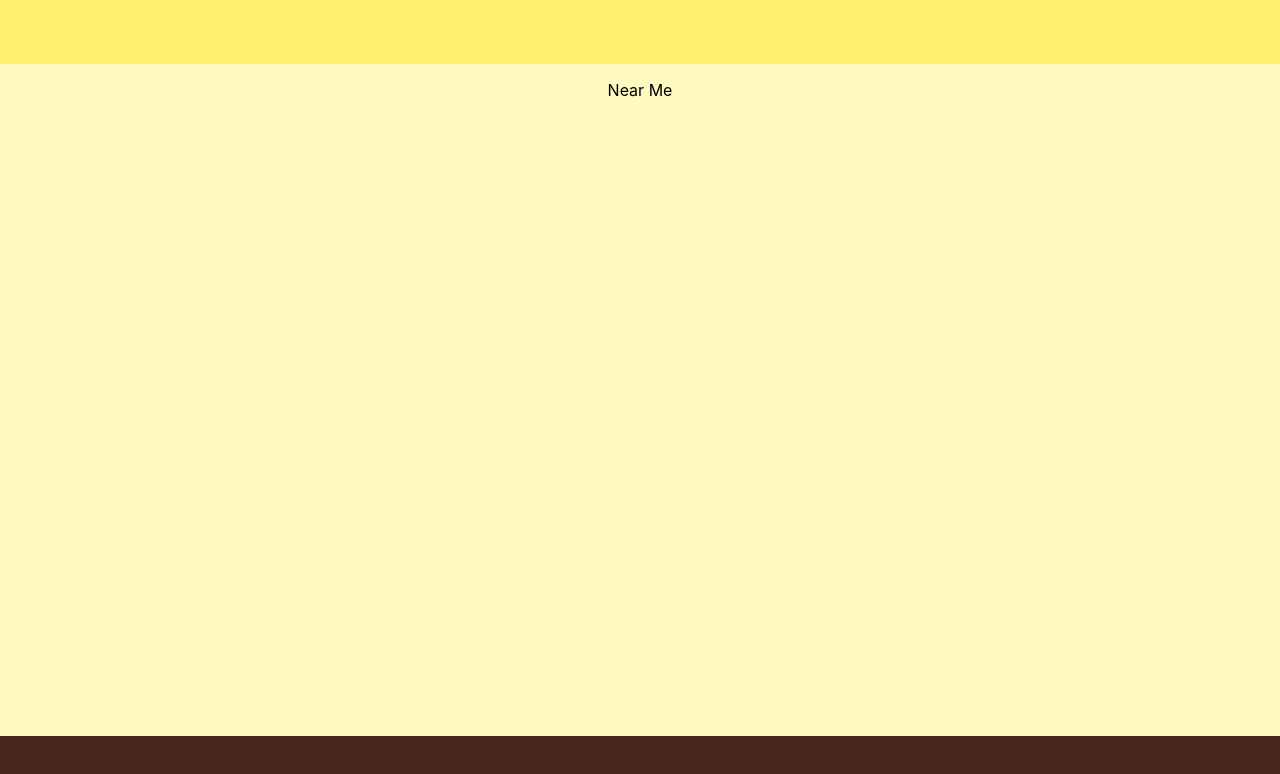
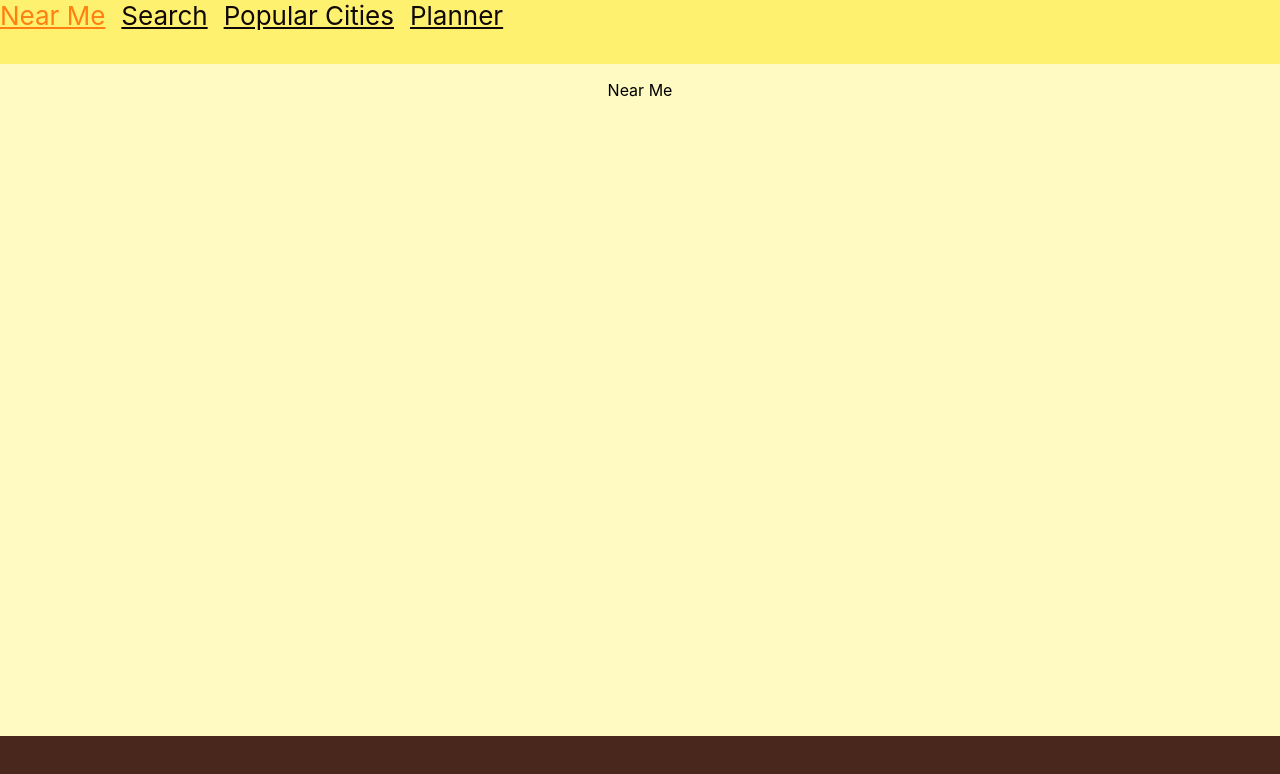
Before and after one commit to therealpelance/BrewDay, a React (Create React App) app: page / in a window 1280 px wide. Shown: the top 774 px of the page. Built offline with nearby package versions, Linux system fonts and the light colour scheme.

Commit message:
Built navbar for react router

```diff
--- a/src/features/Navbar/Navbar.css
+++ b/src/features/Navbar/Navbar.css
@@ -0,0 +1,12 @@
+nav {
+    display: flex;
+    gap: 1rem;
+}
+
+.link {
+    color: var(--text-color-dark);
+}
+
+.active {
+    color: var(--text-color-special);
+  }
--- a/src/features/Navbar/Navbar.jsx
+++ b/src/features/Navbar/Navbar.jsx
@@ -1,10 +1,16 @@
 import React from 'react';
+import { NavLink } from 'react-router-dom';
+import './Navbar.css';
 
 function Navbar() {
+
     return (
-        <div className='nav-container'>
-
-        </div>
+        <nav className='nav-container'>
+            <NavLink to='/' className='link'>Near Me</NavLink>
+            <NavLink to='/search' className='link'>Search</NavLink>
+            <NavLink to='/cities' className='link'>Popular Cities</NavLink>
+            <NavLink to='/planner' className='link'>Planner</NavLink>
+        </nav>
     )
 };
 
```
